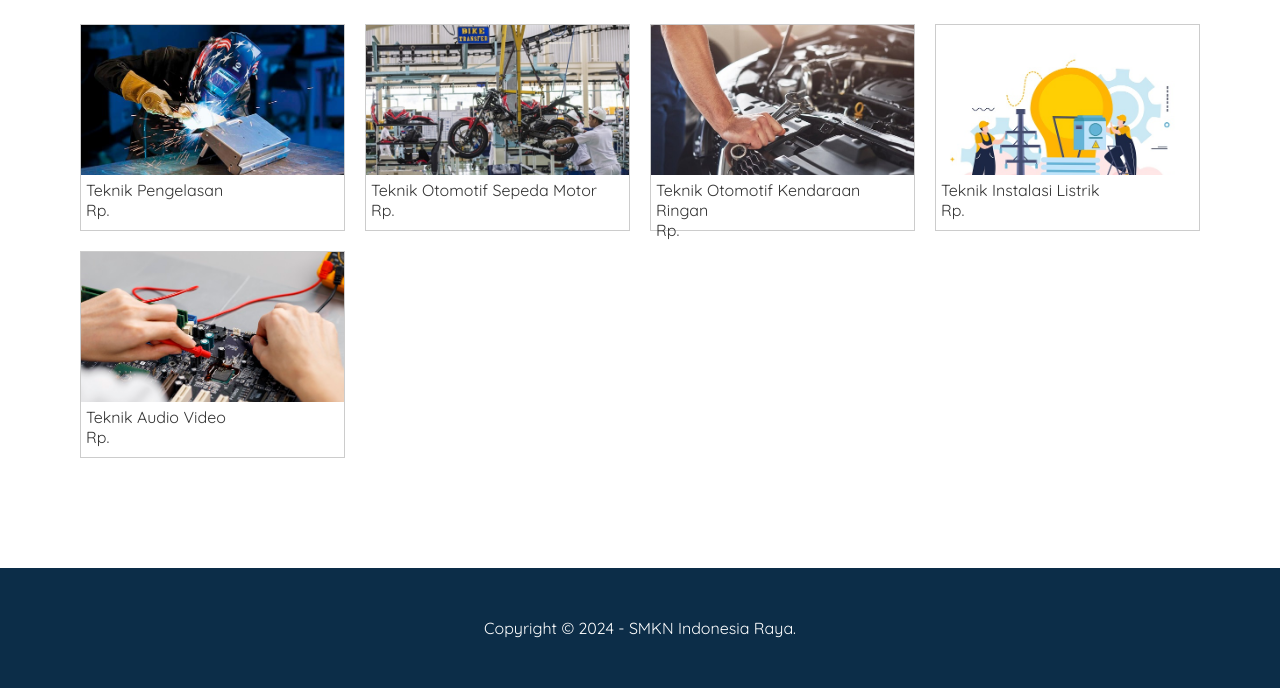
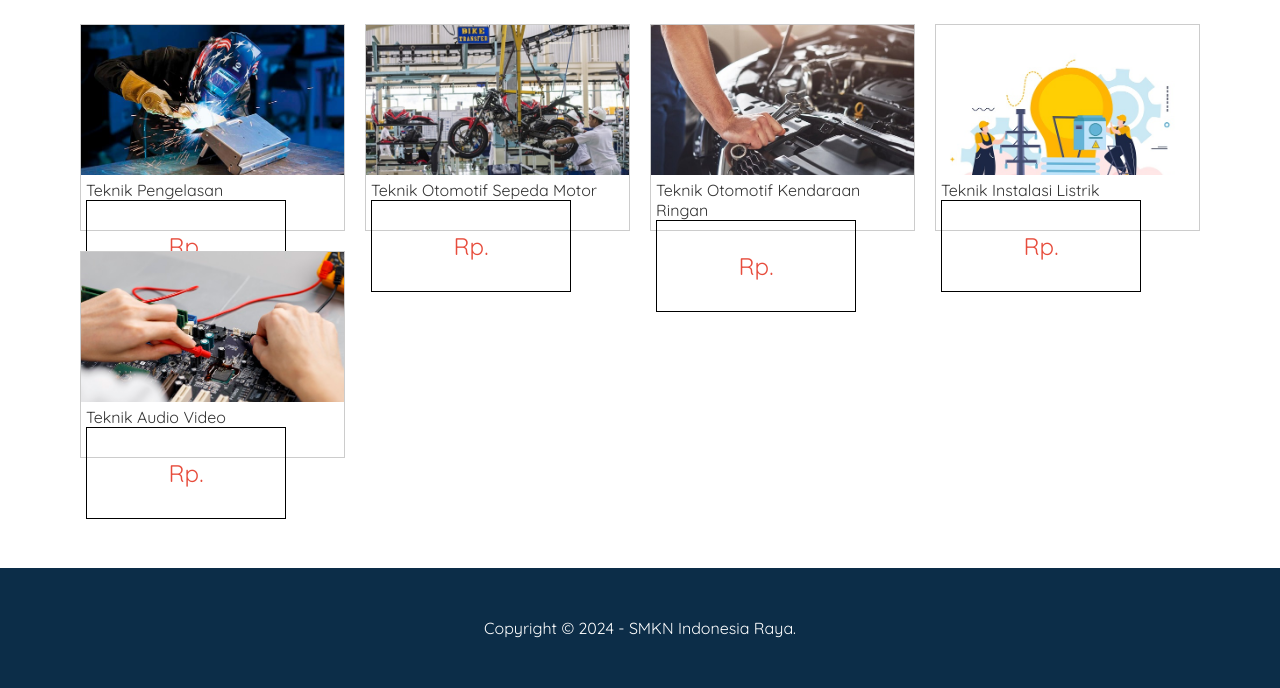
Before and after one commit to Farrel171202/sekolah, a PHP site: page /jurusan.php in a window 1280 px wide. Shown: the part 268-956 px from the top of the page. Run offline with PHP 8.4, Linux system fonts and the light colour scheme; data comes from the database, SQL or seed files in the repository; data that the repository does not hold is empty.

Commit message:
Update style.css

```diff
--- a/assets/css/style.css
+++ b/assets/css/style.css
@@ -463,3 +463,22 @@ footer {
 	}
 
 }
+
+.price-tag {
+	border: 1px solid #000;
+	padding: 20px;
+	max-width: 200px;
+	text-align: center;
+}
+.price-tag h1 {
+	font-size: 20px;
+	margin: 0;
+}
+.price-tag p {
+	font-size: 16px;
+	margin: 10px 0;
+}
+.price-tag .price {
+	font-size: 24px;
+	color: #E74C3C;
+}
```
